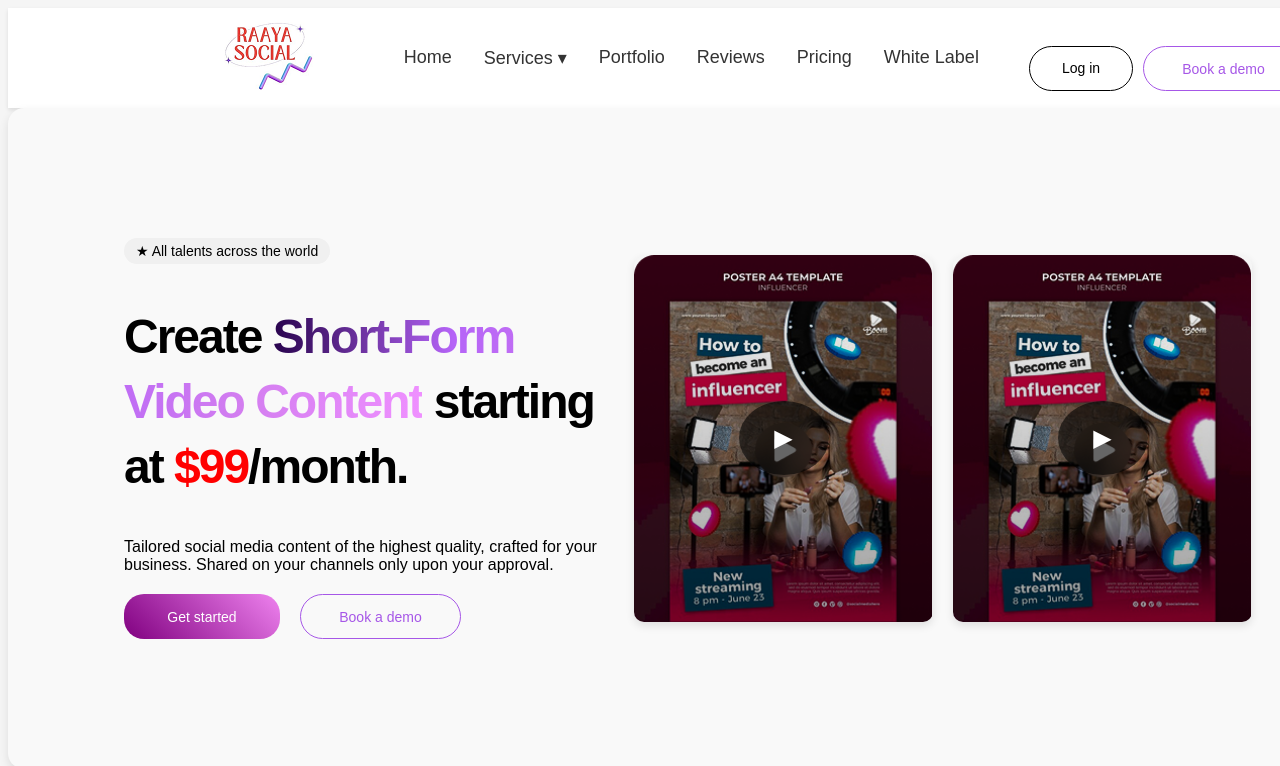
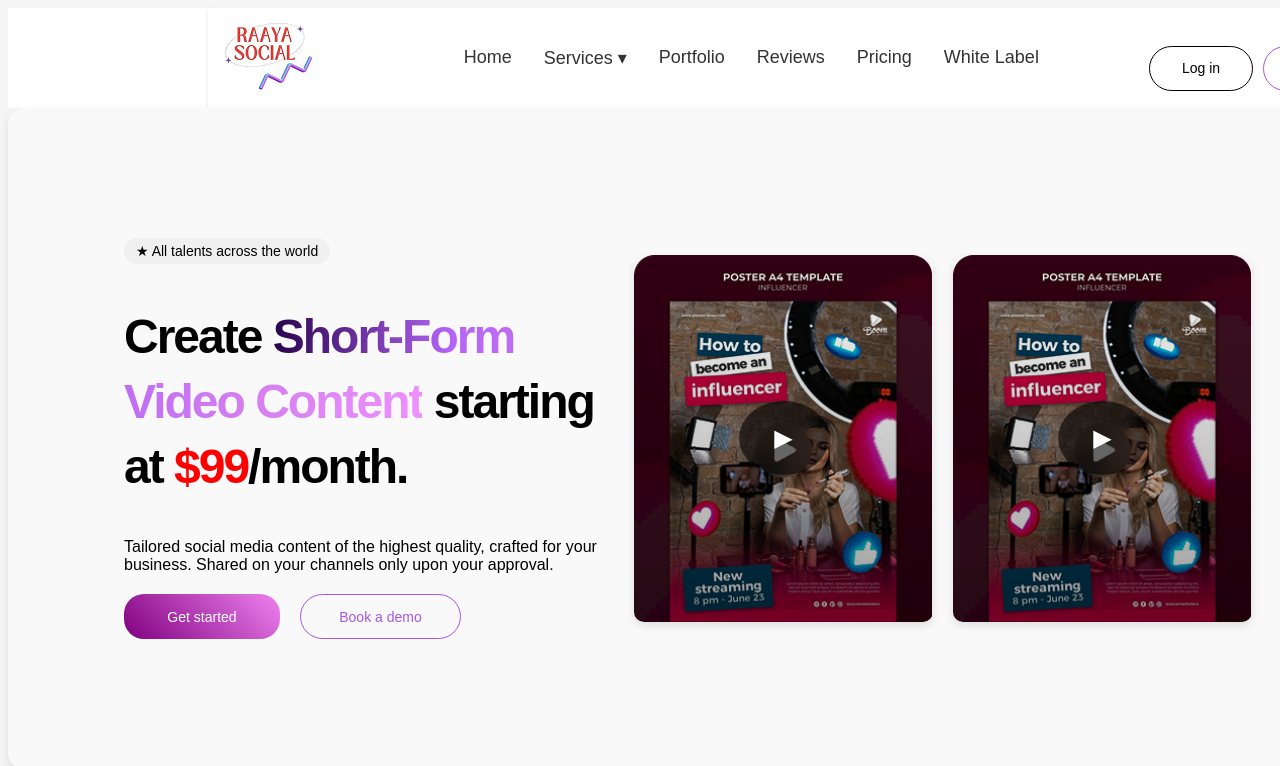
Before and after one commit to asifbhuiyann/Shopify-Task, a plain HTML site: page index.html in a window 1280 px wide. Shown: the top 766 px of the page. Drawn offline with Linux system fonts and the light colour scheme.

Commit message:
final touch

```diff
--- a/index.html
+++ b/index.html
@@ -9,6 +9,7 @@
 </head>
 
 <body>
+    <div class="navSection">
         <nav class="navbar">
             <div class="logo">
                 <img src="./images/nav logo.png" alt="Raaya Social">
@@ -33,6 +34,8 @@
                 <button class="demo-btn">Book a demo</button>
             </div>
         </nav>
+    </div>
+
 
 
     <section class="video-section">
--- a/style.css
+++ b/style.css
@@ -5,10 +5,15 @@ body {
     min-height: 100px;
     background-color: #f5f5f5;
 }
-
+.navSection{
+    width: 100%;
+    max-width: 1520px;
+    min-height: 100px;
+    background-color: #ffffff;
+}
 .navbar {
     width: 100%;
-    max-width: 1484px;
+    max-width: 1200px;
     height: 68px;
     padding: 16px 16px;
     gap: 10px;
@@ -18,10 +23,11 @@ body {
     background-color: #ffffff;
     box-shadow: 0 2px 4px rgba(0, 0, 0, 0.1);
     font-family: sans-serif;
+    margin-left: 200px;
 }
 
 .logo img {
-    margin-left: 200px;
+
     height: 68px;
     width: 89.55px;
 }
@@ -73,6 +79,7 @@ body {
 .buttons {
     display: flex;
     gap: 10px;
+    /* margin-left: 200px; */
 }
 
 .buttons .login-btn {
```
